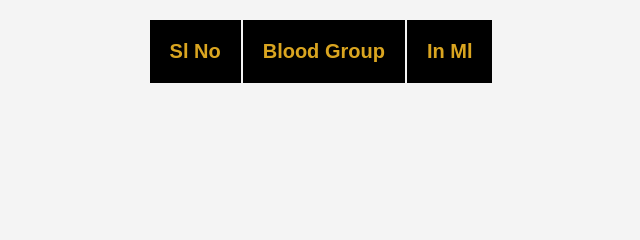
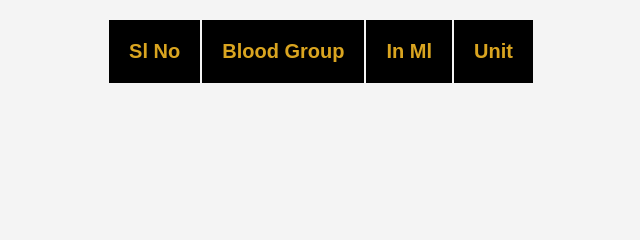
Before and after one commit to pratheekraokb/ec_bloodlevel_project, a Django app: page / in a window 1280 px wide. Shown: the part 390-630 px from the top of the page, without its empty margins (319-959 px from the left). Run offline with Django 4.2, Linux system fonts and the light colour scheme; data that the repository does not hold is empty.

Commit message:
Unit added

```diff
--- a/BloodLevelApp/templates/home.html
+++ b/BloodLevelApp/templates/home.html
@@ -102,8 +102,10 @@
                 <th>Sl No</th>
                 <th>Blood Group</th>
                 <th>In Ml</th>
+                <th>Unit</th>
             </tr>
             <tr>
+                <td></td>
                 <td></td>
                 <td></td>
                 <td></td>
@@ -164,7 +166,7 @@
                     slNoCell.textContent = slNo++;
                     bloodGroupCell.textContent = bloodGroup;
                     percentageCell.textContent = percentage;
-                    unit.textContent = 1;
+                    unit.textContent = percentageCell / 500;
                 }
             }
         }
```
